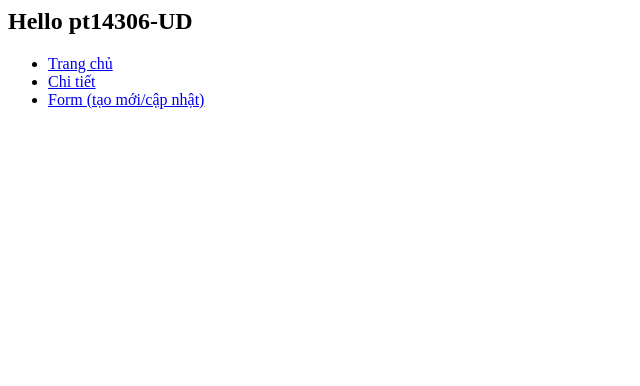
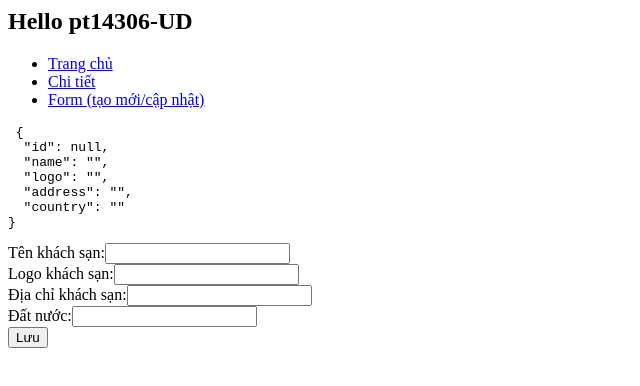
Before and after one commit to orangen-2k/trenlop2, an Angular app: page /add-hotel in a window 1280 px wide. Before the commit this address led to /. Shown: the top 386 px of the page, without its empty margins (0-640 px from the left). Built offline with nearby package versions, Linux system fonts and the light colour scheme; no server answers.

Commit message:
4 files modified, 3 added

```diff
--- a/src/app/app.module.ts
+++ b/src/app/app.module.ts
@@ -1,6 +1,6 @@
 import { NgModule } from '@angular/core';
 import { BrowserModule } from '@angular/platform-browser';
-import { FormsModule } from '@angular/forms';
+import { FormsModule,ReactiveFormsModule } from '@angular/forms';
 import {RouterModule} from '@angular/router';
 import { HttpClientModule } from '@angular/common/http';
 
@@ -9,17 +9,20 @@ import { AppComponent } from './app.component';
 import { HotelsComponent } from './hotels/hotels.component';
 import { HotelService } from './hotel.service';
 import { HotelDetailComponent } from './hotel-detail/hotel-detail.component';
+import { HotelFormComponent } from './hotel-form/hotel-form.component';
 
 
 @NgModule({
   imports:      [
-    BrowserModule, FormsModule, HttpClientModule,
+    BrowserModule, FormsModule, HttpClientModule,ReactiveFormsModule,
     RouterModule.forRoot([
       {path: '', component: HotelsComponent},
-      {path: 'detail/:hotelId', component: HotelDetailComponent}
+      {path: 'detail/:hotelId', component: HotelDetailComponent},
+      {path: 'add-hotel', component: HotelFormComponent},
+      {path: 'edit-hotel/:id', component: HotelFormComponent}
     ])
   ],
-  declarations: [ AppComponent, HotelsComponent, HotelDetailComponent ],
+  declarations: [ AppComponent, HotelsComponent, HotelDetailComponent, HotelFormComponent ],
   bootstrap:    [ AppComponent ],
   providers: [HotelService]
 })
--- a/src/app/hotel-detail/hotel-detail.component.html
+++ b/src/app/hotel-detail/hotel-detail.component.html
@@ -2,4 +2,6 @@
 <img [src]="hotelData.logo" width="150">
 <br>
 <h3>{{hotelData.address}}, {{hotelData.country}}</h3>
+<a [routerLink]="['../../edit-hotel', hotelData.id]">Cập nhật</a>
+&nbsp;
 <button (click)="removeHotel()">Delete</button>
--- /dev/null
+++ b/src/app/hotel-form/hotel-form.component.html
@@ -0,0 +1,20 @@
+<pre> {{hotelForm.value | json}} </pre>
+<form [formGroup]="hotelForm">
+  <div>
+    <label for="">Tên khách sạn:</label>
+    <input type="text" formControlName="name">
+  </div>
+  <div>
+    <label for="">Logo khách sạn:</label>
+    <input type="text" formControlName="logo">
+  </div>
+  <div>
+    <label for="">Địa chỉ khách sạn:</label>
+    <input type="text" formControlName="address">
+  </div>
+  <div>
+    <label for="">Đất nước:</label>
+    <input type="text" formControlName="country">
+  </div>
+  <button >Lưu</button>
+</form>
--- /dev/null
+++ b/src/app/hotel-form/hotel-form.component.ts
@@ -0,0 +1,34 @@
+import { Component, OnInit } from '@angular/core';
+import { Router, ActivatedRoute } from '@angular/router';
+import { HotelService } from '../hotel.service';
+import { FormControl, FormGroup } from '@angular/forms';
+
+@Component({
+  selector: 'app-hotel-form',
+  templateUrl: './hotel-form.component.html',
+  styleUrls: ['./hotel-form.component.css']
+})
+export class HotelFormComponent implements OnInit {
+  hotelForm = new FormGroup({
+    id: new FormControl(null),
+    name: new FormControl(''),
+    logo: new FormControl(''),
+    address: new FormControl(''),
+    country: new FormControl('')
+  });
+  constructor(
+    private hotelService: HotelService,
+    private route: Router,
+    private activeRoute: ActivatedRoute
+  ) { }
+
+  ngOnInit() {
+    this.activeRoute.paramMap.subscribe(params =>{
+      let hotelId = params.get('id');
+      this.hotelService.getHotelById(hotelId).subscribe(data => {
+       this.hotelForm.setValue(data);
+      })
+    })
+  }
+
+}
--- a/src/app/hotel.service.ts
+++ b/src/app/hotel.service.ts
@@ -2,7 +2,7 @@ import { Injectable } from '@angular/core';
 import { HttpClient } from '@angular/common/http';
 import { Observable } from 'rxjs';
 
-const apiUrl = 'https://5e7487579dff1200163537d7.mockapi.io/hotels';
+const apiUrl = 'https://5e79b4f917314d0016133404.mockapi.io/hotetels';
 @Injectable()
 export class HotelService {
 
--- a/src/app/hotels/hotels.component.html
+++ b/src/app/hotels/hotels.component.html
@@ -1,3 +1,4 @@
+<a routerLink="add-hotel">Tạo mới</a>
 <ul>
   <li *ngFor="let hotel of hotels">
     <a [routerLink]="['detail', hotel.id]">{{hotel.name}}</a>
```
Also changed, not shown: src/app/hotel-form/hotel-form.component.css (added).
